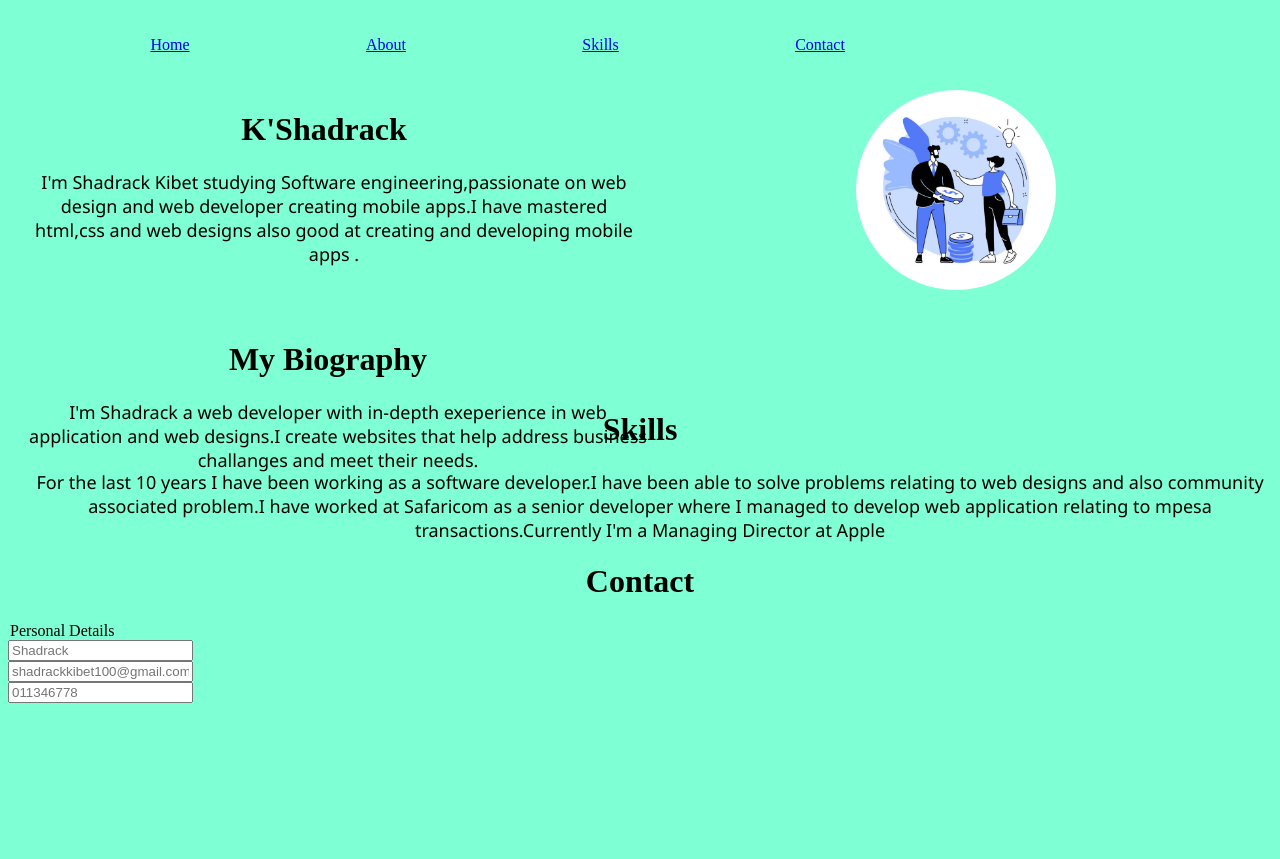
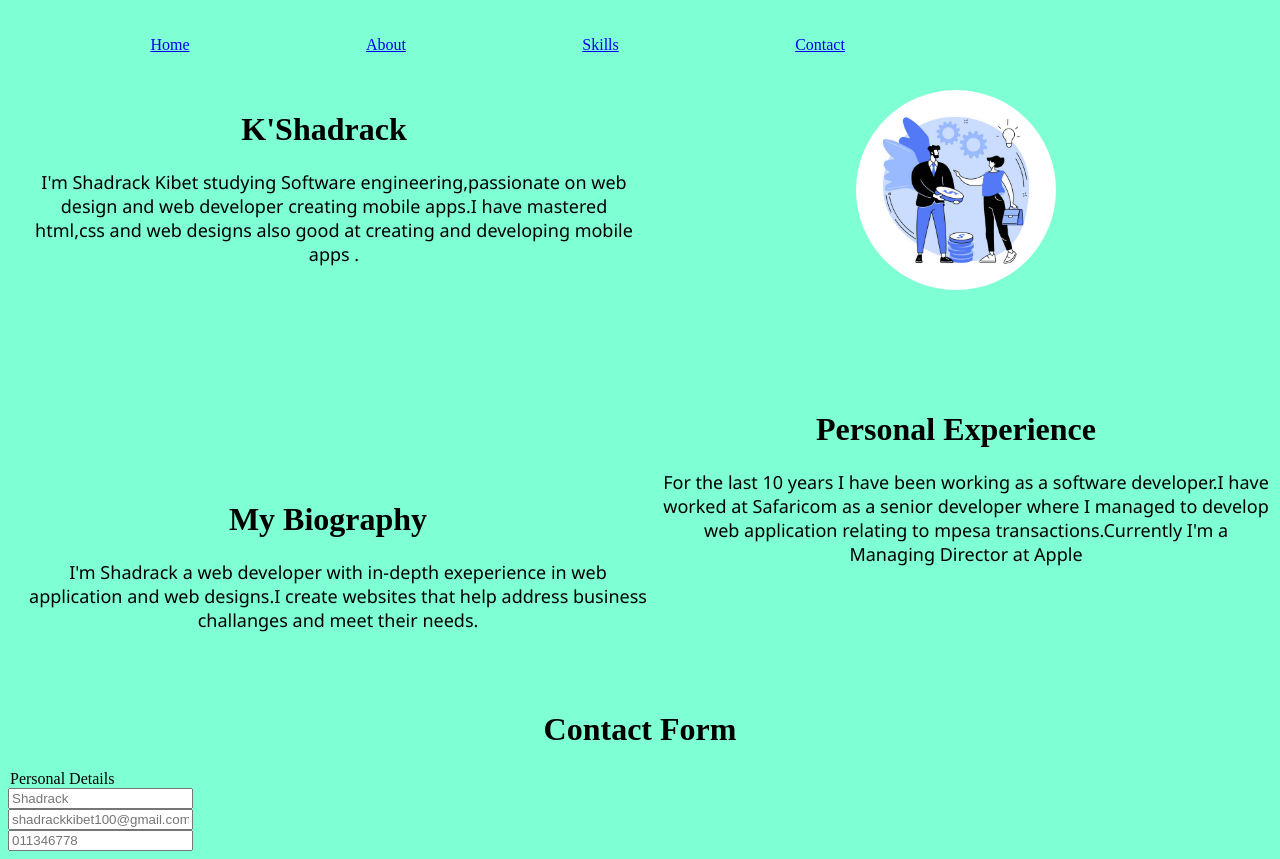
Before and after one commit to Shadrack5/Portfolio, a plain HTML site: page home.html in a window 1280 px wide. Before the commit the page ends 800 px from the top, so only its background shows below. Drawn offline with Linux system fonts and the light colour scheme.

Commit message:
styled heading

```diff
--- a/home.html
+++ b/home.html
@@ -24,17 +24,19 @@
             <img class="image" src="test1.jpg" alt="image">
         </div>
         </div>
+        <div class="row">
     <div id="about">
  <h1>My Biography</h1>
         <p>I'm Shadrack a web developer with in-depth exeperience in web application and web designs.I create websites that help address business challanges and meet their needs.</p>
     </div>
-    <div id="Personal Experience">
-        <h1 style="text-align: center;">Skills</h1>
-        <p>For the last 10 years I have been working as a software developer.I have been able to solve problems relating to web designs and also community associated problem.I have worked at Safaricom as a senior developer where I managed to develop web application relating to mpesa transactions.Currently I'm a Managing Director at Apple</p>
+    <div id="skills">
+        <h1>Personal Experience</h1>
+        <p>For the last 10 years I have been working as a software developer.I have worked at Safaricom as a senior developer where I managed to develop web application relating to mpesa transactions.Currently I'm a Managing Director at Apple</p>
 
     </div>
+</div>
     <div id="contact">
-        <h1>Contact <Form></Form></h1>
+        <h1>Contact Form</h1>
         <form action="">
             <legend>Personal Details</legend>
             <input type="text" name="Shadrack" placeholder="Shadrack">
--- a/style.css
+++ b/style.css
@@ -44,12 +44,17 @@ h1{
 #about{
     float: left;
     width: 50%;
+    top: 60%;
     position: absolute;
-    top: 40%;
+    text-align: center;
+
 }
 #skills{
     float: right;
     width: 50%;
-    position: absolute;
     top: 60%;
 }
+#contact{
+    position: relative;
+    top: 40;
+}
```
Also changed, not shown: contact.html (+2 -0 lines), skills.html (+1 -1 lines).
